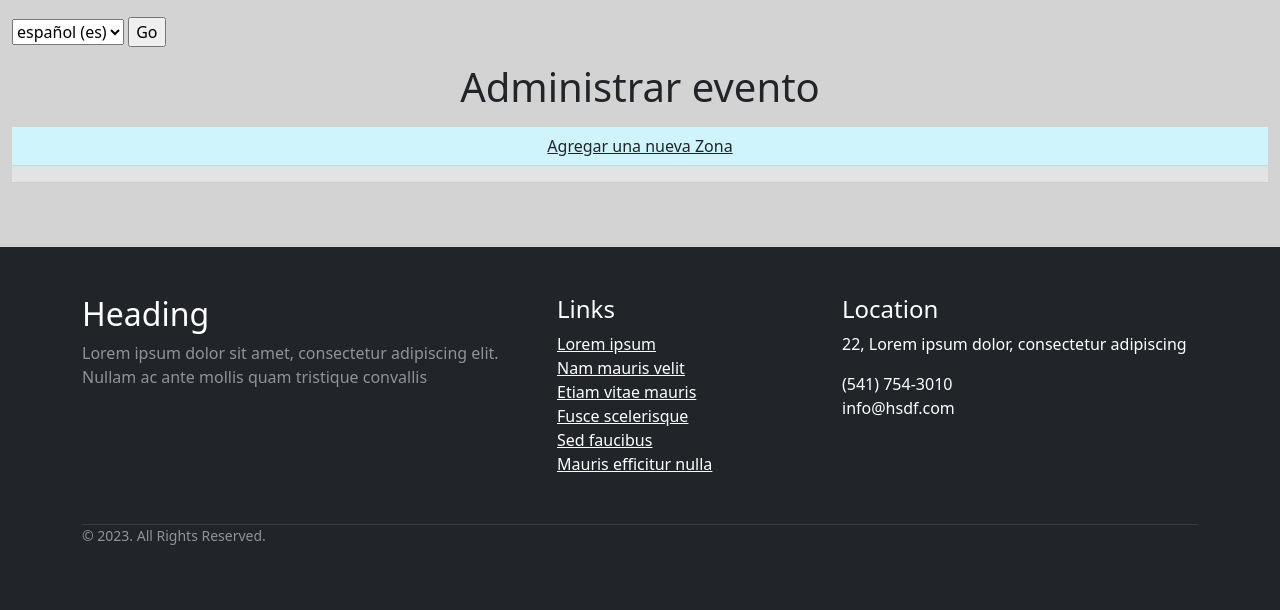
After one commit to marinatg/FCT_MarinaTeran, a Django app: page /PanelAdmin/administrarEvento/1 in a window 1280 px wide. The commit adds this page. Shown: the part 499-1109 px from the top of the page. Run offline with Django 4.2, Linux system fonts and the light colour scheme; data that the repository does not hold is empty.

Commit message:
crear evento dinamicamente

```diff
--- a/main/forms.py
+++ b/main/forms.py
@@ -19,3 +19,8 @@ class AsientoForm(forms.ModelForm):
     class Meta:
         model = Asiento
         fields = '__all__'
+
+class EventoForm(forms.ModelForm):
+    class Meta:
+        model = Evento
+        fields = ['nombre', 'imagen', 'fecha_hora', 'sala']
--- a/main/models.py
+++ b/main/models.py
@@ -31,7 +31,8 @@ class Sala(models.Model):
     aforo = models.IntegerField()
 
     def __str__(self):
-        return str(self.nombre)
+        return 'Id: %s Nombre: %s Mapa: %s Aforo: %s' % (self.id, self.nombre, self.mapa, self.aforo)
+
 
 class Zona(models.Model):
     sala = models.ForeignKey(Sala, on_delete=models.RESTRICT)
--- /dev/null
+++ b/main/templates/PanelAdmin/administrarEvento.html
@@ -0,0 +1,48 @@
+{% extends 'base.html' %}
+<html>
+{% block content %}
+<div class="container-flex align-items-center">
+    <h1 class="text-center">Administrar evento</h1>
+      <p></p>
+
+    <table class="table table-hover">
+        <tr class="table-info text-center"><td>
+            <a class="link-dark" name="agregarZonaEvento" id="agregarZonaEvento" href="{% url 'agregarZonaEvento'  %}" role="button">Agregar una nueva Zona</a>
+        </td></tr>
+        <tr class="table-secondary"><td>
+        {% for x in zona_evento %}
+            <table class="table table-striped">
+                <tr class="table-primary">
+                    <td><h5 class="text-center">{{ x.zona.nombre }}</h5></td>
+                    <td class="text-end">
+                        <a class="link-primary" id="editar" href="{% url 'editarZonaEvento' pk=x.id %}" role="button">Editar</a>
+				        <a class="link-danger" id="eliminar" href="{% url 'eliminarZonaEvento' pk=x.id %}" role="button">Eliminar</a>
+                    </td>
+                </tr>
+                    <tr>
+                        <td><p class="text-center">Asientos</p></td>
+                    </tr>
+
+
+                    {% for y in asiento_evento %}
+                        {% for z in y %}
+                            {% if z.zona_evento.id == x.id %}
+                        <tr>
+                            <td><h6>{{ z.asiento.nombre }}</h6></td>
+                            <td>
+                                <a class="link-primary" id="editar2" href="{% url 'editarAsientoEvento' pk=z.id %}" role="button">Editar</a>
+				                <a class="link-danger" id="eliminar2" href="{% url 'eliminarAsientoEvento' pk=z.id %}" role="button">Eliminar</a>
+                            </td>
+                        </tr>
+                            {% endif %}
+                        {% endfor %}
+
+                    {% endfor %}
+                </tr>
+            </table>
+        {% endfor %}
+        </td></tr>
+    </table>
+</div>
+{% endblock %}
+</html>
--- a/main/templates/PanelAdmin/administrarSala.html
+++ b/main/templates/PanelAdmin/administrarSala.html
@@ -2,7 +2,7 @@
 <html>
 {% block content %}
 <div class="container-flex align-items-center">
-    <h1 class="text-center">Panel de administración</h1>
+    <h1 class="text-center">Administrar sala</h1>
       <p></p>
 
     <table class="table table-hover">
--- a/main/templates/PanelAdmin/panelAdmin.html
+++ b/main/templates/PanelAdmin/panelAdmin.html
@@ -28,7 +28,7 @@
                 <table class="table table-striped">
                 {% for x in evento %}
                     <tr class="table-primary">
-                        <td><a class="link-dark" name="evento" id="evento" href="#" role="button">{{ x.nombre }}</a></td>
+                        <td><a class="link-dark" name="evento" id="evento" href="{% url 'administrarEvento' pk=x.id %}" role="button">{{ x.nombre }}</a></td>
                         <td class="text-end">
                             <a class="link-primary" id="editar2" href="{% url 'editarEvento' pk=x.id %}" role="button">Editar</a>
                             <a class="link-danger" id="eliminar2" href="{% url 'eliminarEvento' pk=x.id %}" role="button">Eliminar</a>
--- a/main/urls.py
+++ b/main/urls.py
@@ -24,6 +24,7 @@ urlpatterns = [
     path('main/eventoDetalle/<int:pk>', views.EventoDetalle.as_view(), name='eventoDetalle'),
     path('PanelAdmin/panelAdmin/', views.PanelAdmin.as_view(), name='panelAdmin'),
     path('PanelAdmin/administrarSala/<int:pk>', views.AdministrarSala.as_view(), name='administrarSala'),
+    path('PanelAdmin/administrarEvento/<int:pk>', views.AdministrarEvento.as_view(), name='administrarEvento'),
     path('PanelAdmin/agregarSala/', views.AgregarSala.as_view(template_name='PanelAdmin/agregarSala.html'), name='agregarSala'),
     path('PanelAdmin/editarSala/<int:pk>', views.EditarSala.as_view(template_name='PanelAdmin/editarSala.html'), name='editarSala'),
     path('PanelAdmin/eliminarSala/<int:pk>', views.EliminarSala.as_view(template_name='PanelAdmin/eliminar.html'), name='eliminarSala'),
@@ -36,5 +37,12 @@ urlpatterns = [
     path('PanelAdmin/agregarAsiento/', views.AgregarAsiento.as_view(template_name='PanelAdmin/agregarAsiento.html'), name='agregarAsiento'),
     path('PanelAdmin/editarAsiento/<int:pk>', views.EditarAsiento.as_view(template_name='PanelAdmin/editarAsiento.html'), name='editarAsiento'),
     path('PanelAdmin/eliminarAsiento/<int:pk>', views.EliminarAsiento.as_view(template_name='PanelAdmin/eliminar.html'), name='eliminarAsiento'),
+    path('PanelAdmin/agregarZonaEvento/', views.AgregarZonaEvento.as_view(template_name='PanelAdmin/agregarZonaEvento.html'), name='agregarZonaEvento'),
+    path('PanelAdmin/editarZonaEvento/<int:pk>', views.EditarZonaEvento.as_view(template_name='PanelAdmin/editarZonaEvento.html'), name='editarZonaEvento'),
+    path('PanelAdmin/eliminarZonaEvento/<int:pk>', views.EliminarZonaEvento.as_view(template_name='PanelAdmin/eliminar.html'), name='eliminarZonaEvento'),
+    path('PanelAdmin/agregarAsientoEvento/', views.AgregarAsientoEvento.as_view(template_name='PanelAdmin/agregarAsientoEvento.html'), name='agregarAsientoEvento'),
+    path('PanelAdmin/editarAsientoEvento/<int:pk>', views.EditarAsientoEvento.as_view(template_name='PanelAdmin/editarAsientoEvento.html'), name='editarAsientoEvento'),
+    path('PanelAdmin/eliminarAsientoEvento/<int:pk>', views.EliminarAsientoEvento.as_view(template_name='PanelAdmin/eliminar.html'), name='eliminarAsientoEvento'),
+    path('PanelAdmin/asignarPrecioZonaEvento/', views.AsignarPrecioZonaEvento.as_view(template_name='PanelAdmin/asignarPrecioZonaEvento.html'), name='asignarPrecioZonaEvento'),
 
-]+ static(settings.MEDIA_URL, document_root=settings.MEDIA_ROOT)
+              ]+ static(settings.MEDIA_URL, document_root=settings.MEDIA_ROOT)
--- a/main/views.py
+++ b/main/views.py
@@ -9,7 +9,7 @@ from django.urls import reverse
 from django.views import View
 from django.views.generic import TemplateView, CreateView, UpdateView, DeleteView, ListView
 
-from main.forms import UnidadesForm
+from main.forms import UnidadesForm, EventoForm
 from main.models import *
 
 
@@ -360,3 +360,142 @@ class EliminarAsiento(DeleteView):
 
     def get_success_url(self, **kwargs):
         return reverse('panelAdmin')
+
+class AdministrarEvento(View):
+    model = Evento
+    template_name = 'PanelAdmin/administrarEvento.html'
+
+    def get(self, request, pk, *args, **kwargs):
+        zona_evento = Zona_evento.objects.filter(evento=pk)
+        asiento_evento = []
+        for i in zona_evento:
+            asiento_zona = Asiento_evento.objects.filter(zona_evento=i.id)
+            asiento_evento.append(asiento_zona)
+        print(len(asiento_evento))
+        return render(request, self.template_name, {'zona_evento': zona_evento, 'asiento_evento': asiento_evento})
+
+class AgregarEvento(View):
+    model = Evento
+    template_name = 'PanelAdmin/agregarEvento.html'
+    form_class= EventoForm
+    def get(self, request, *args, **kwargs):
+        sala = Sala.objects.all()
+        return render(request, self.template_name, {'sala':sala})
+
+    def post(self, request, *args, **kwargs):
+        nombre = request.POST.get("nombre")
+        imagen = request.POST.get("imagen")
+        fecha_hora = request.POST.get("fecha_hora")
+        sala = request.POST.get("sala")
+
+        objSala = Sala.objects.get(id=sala)
+
+        objEvento = Evento.objects.create(nombre=nombre,
+                                         imagen=imagen,
+                                         fecha_hora=fecha_hora,
+                                         disponibles=objSala.aforo,
+                                         sala=objSala)
+
+        objEvento.save()
+
+        evento = Evento.objects.all().last()
+        zona = Zona.objects.filter(sala=sala)
+        for i in zona:
+
+            zona_evento = Zona_evento.objects.create(evento=evento,
+                                                   zona=i,
+                                                   disponibles=i.aforo,
+                                                    precio=0)
+
+            zona_evento.save()
+
+            zona_evento_ultima = Zona_evento.objects.all().last()
+            asiento = Asiento.objects.filter(zona=i.id)
+            for j in asiento:
+
+                asiento_evento = Asiento_evento.objects.create(zona_evento=zona_evento_ultima,
+                                                               asiento=j,
+                                                               estado=False)
+                asiento_evento.save()
+
+        return redirect('asignarPrecioZonaEvento')
+
+"""Necesitamos asignar un precio por zona, en cada evento"""
+class AsignarPrecioZonaEvento(View):
+    model = Zona_evento
+    template_name = 'PanelAdmin/asignarPrecioZonaEvento.html'
+
+    def get(self, request, *args, **kwargs):
+        evento = Evento.objects.all().last()
+        zonaEvento = Zona_evento.objects.filter(evento = evento)
+        return render(request, self.template_name, {'evento':evento, 'zonaEvento':zonaEvento})
+
+    def post(self, request, *args, **kwargs):
+        evento = Evento.objects.all().last()
+        zonaEvento = Zona_evento.objects.filter(evento=evento)
+
+        for i in zonaEvento:
+            precio = request.POST.get(str(i.id))
+            i.precio = precio
+            i.save()
+
+        return redirect('panelAdmin')
+
+class EditarEvento(UpdateView):
+    model = Evento
+    fields = '__all__'
+
+    def get_success_url(self, **kwargs):
+        return reverse('panelAdmin')
+
+"""Cambiar para que elimine en cascada"""
+class EliminarEvento(DeleteView):
+    model = Evento
+    fields = '__all__'
+
+    def get_success_url(self, **kwargs):
+        return reverse('panelAdmin')
+
+class AgregarZonaEvento(CreateView):
+    model = Zona_evento
+    template_name = 'PanelAdmin/agregarZonaEvento.html'
+    fields = '__all__'
+
+    def get_success_url(self):
+        return reverse('panelAdmin')
+
+class EditarZonaEvento(UpdateView):
+    model = Zona_evento
+    fields = '__all__'
+
+    def get_success_url(self, **kwargs):
+        return reverse('panelAdmin')
+
+class EliminarZonaEvento(DeleteView):
+    model = Zona_evento
+    fields = '__all__'
+
+    def get_success_url(self, **kwargs):
+        return reverse('panelAdmin')
+
+class AgregarAsientoEvento(CreateView):
+    model = Asiento_evento
+    template_name = 'PanelAdmin/agregarAsientoEvento.html'
+    fields = '__all__'
+
+    def get_success_url(self):
+        return reverse('panelAdmin')
+
+class EditarAsientoEvento(UpdateView):
+    model = Asiento_evento
+    fields = '__all__'
+
+    def get_success_url(self, **kwargs):
+        return reverse('panelAdmin')
+
+class EliminarAsientoEvento(DeleteView):
+    model = Asiento_evento
+    fields = '__all__'
+
+    def get_success_url(self, **kwargs):
+        return reverse('panelAdmin')
```
Also changed, not shown: main/templates/PanelAdmin/agregarAsientoEvento.html (added, +7 -0 lines), main/templates/PanelAdmin/agregarEvento.html (+32 -4 lines), main/templates/PanelAdmin/agregarZonaEvento.html (added, +7 -0 lines), main/templates/PanelAdmin/asignarPrecioZonaEvento.html (added, +16 -0 lines), main/templates/PanelAdmin/editarAsientoEvento.html (added, +14 -0 lines), main/templates/PanelAdmin/editarZonaEvento.html (added, +14 -0 lines).
